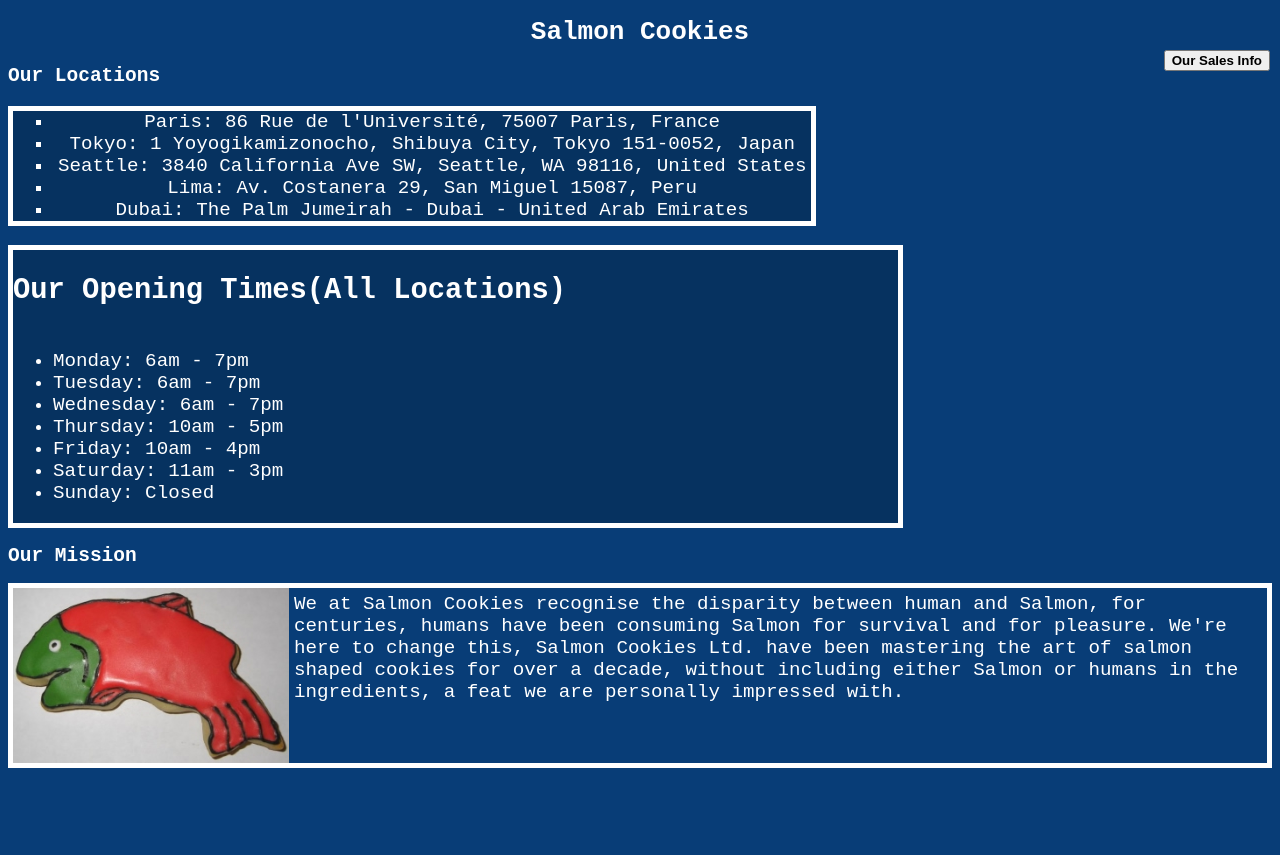
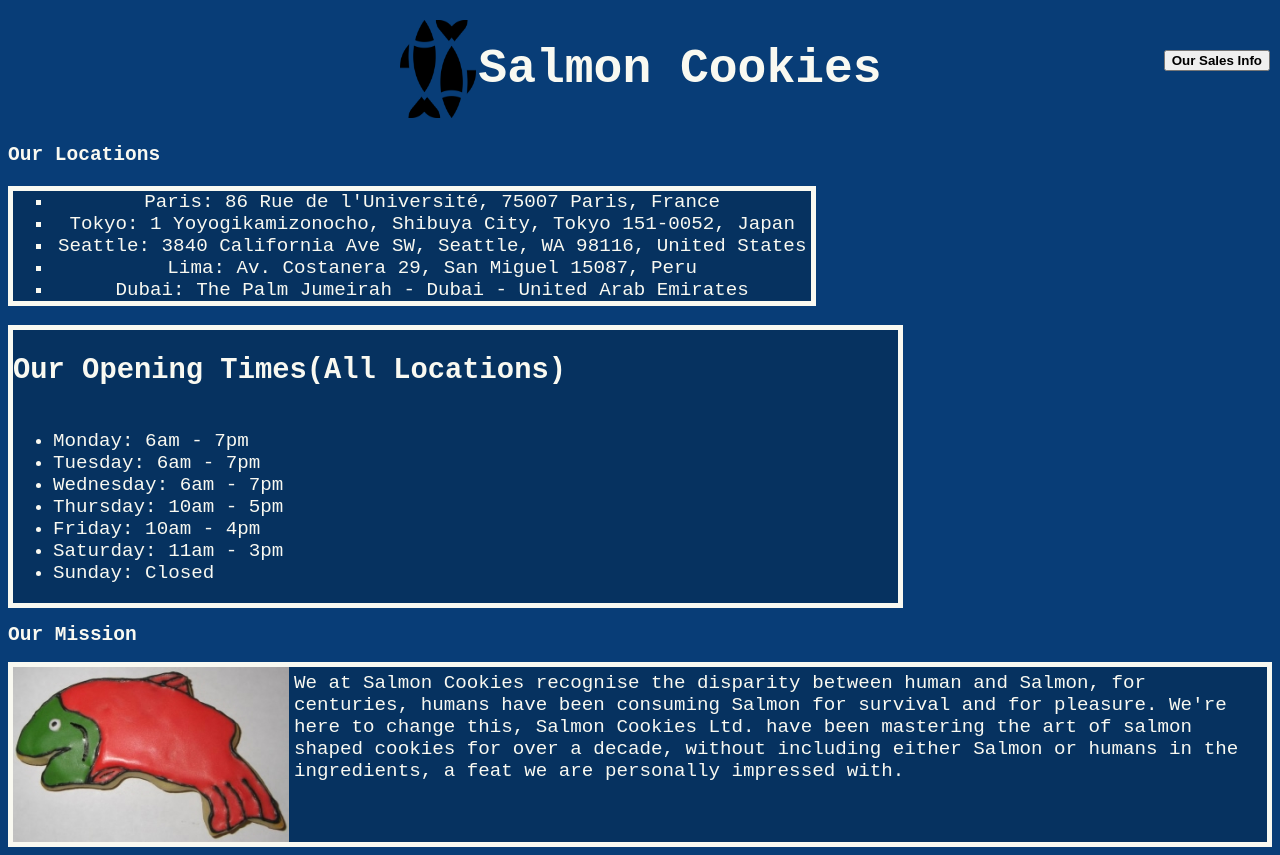
Before and after one commit to TopHatRev/cookie-stand, a plain HTML site: page index.html in a window 1280 px wide. Before the commit the page ends 800 px from the top, so only its background shows below. Drawn offline with Linux system fonts and the light colour scheme.

Commit message:
Add logo.

```diff
--- a/index.html
+++ b/index.html
@@ -8,7 +8,10 @@
     <title>Salmon Cookies</title>
   </head>
   <body>
-    <h1>Salmon Cookies</h1>
+    <div class="headerBar">
+      <h1>Salmon Cookies</h1>
+      <img class="icon" src="fishIcon.png" alt="two fish side by side." />
+    </div>
     <div class="locations">
       <h2>Our Locations</h2>
       <ul>
--- a/style.css
+++ b/style.css
@@ -1,11 +1,11 @@
 body {
   background-color: #083d77;
-  color: white;
+  color: #f9f9f1;
   font-family: monospace;
 }
 
 a {
-  color: white;
+  color: #f9f9f1;
 }
 
 td,
@@ -14,17 +14,22 @@ th {
   padding: 0.5rem;
 }
 
-h1 {
-  text-align: center;
+.icon {
+  display: flex;
+  padding: 10px 0;
+  width: 80px;
 }
 
-.locations {
+.headerBar {
+  display: flex;
   justify-content: center;
-  align-items: center;
+  flex-direction: row-reverse;
+  font-size: 1.5rem;
+  margin: 10px;
 }
 
 .locations ul {
-  border: 5px solid white;
+  border: 5px solid #f9f9f1;
   display: flex;
   flex-direction: column;
   list-style: square;
@@ -42,7 +47,7 @@ h1 {
 }
 
 .times {
-  border: 5px solid white;
+  border: 5px solid #f9f9f1;
   display: flex;
   flex-direction: column;
   background-color: #063260;
@@ -53,7 +58,8 @@ h1 {
 .missionPara {
   font-size: 1.2rem;
   display: flex;
-  border: 5px solid white;
+  border: 5px solid #f9f9f1;
+  background-color: #063260;
 }
 
 .missionPara p {
```
Also changed, not shown: fishIcon.png (added).
